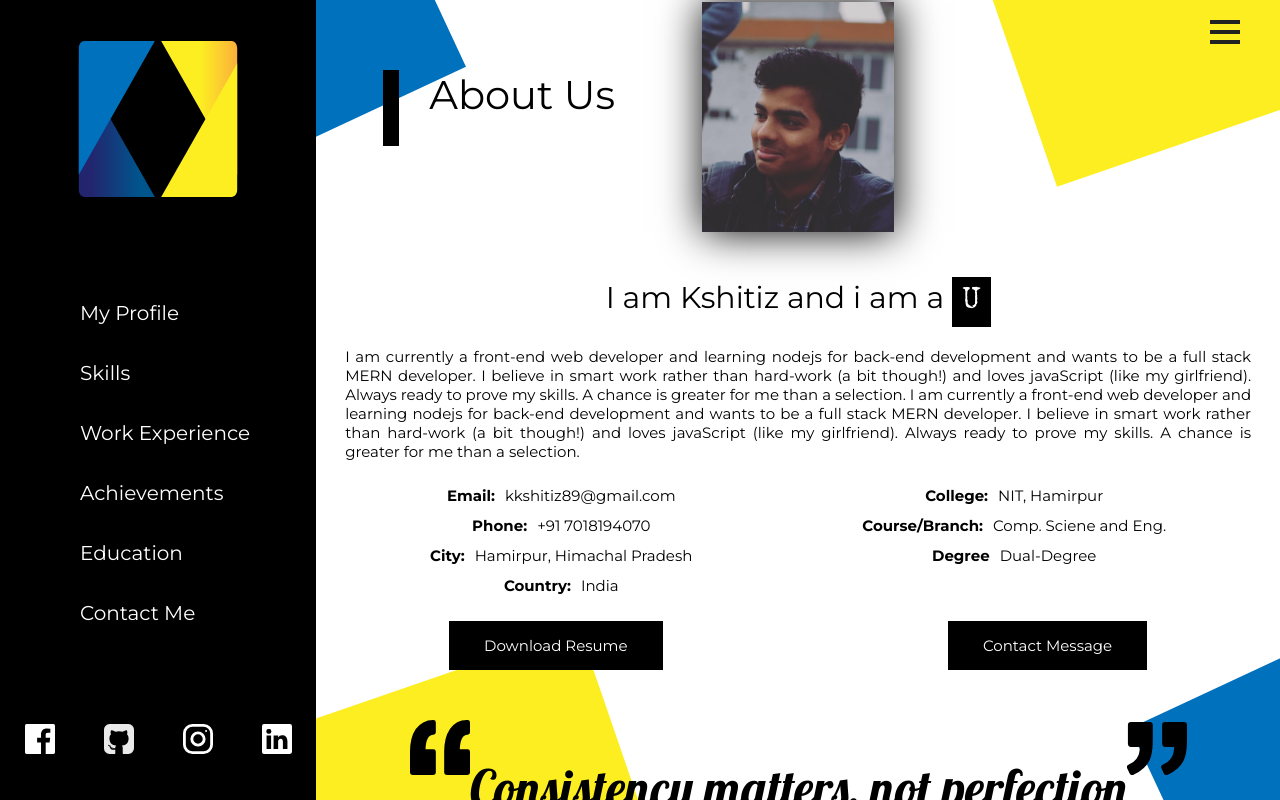
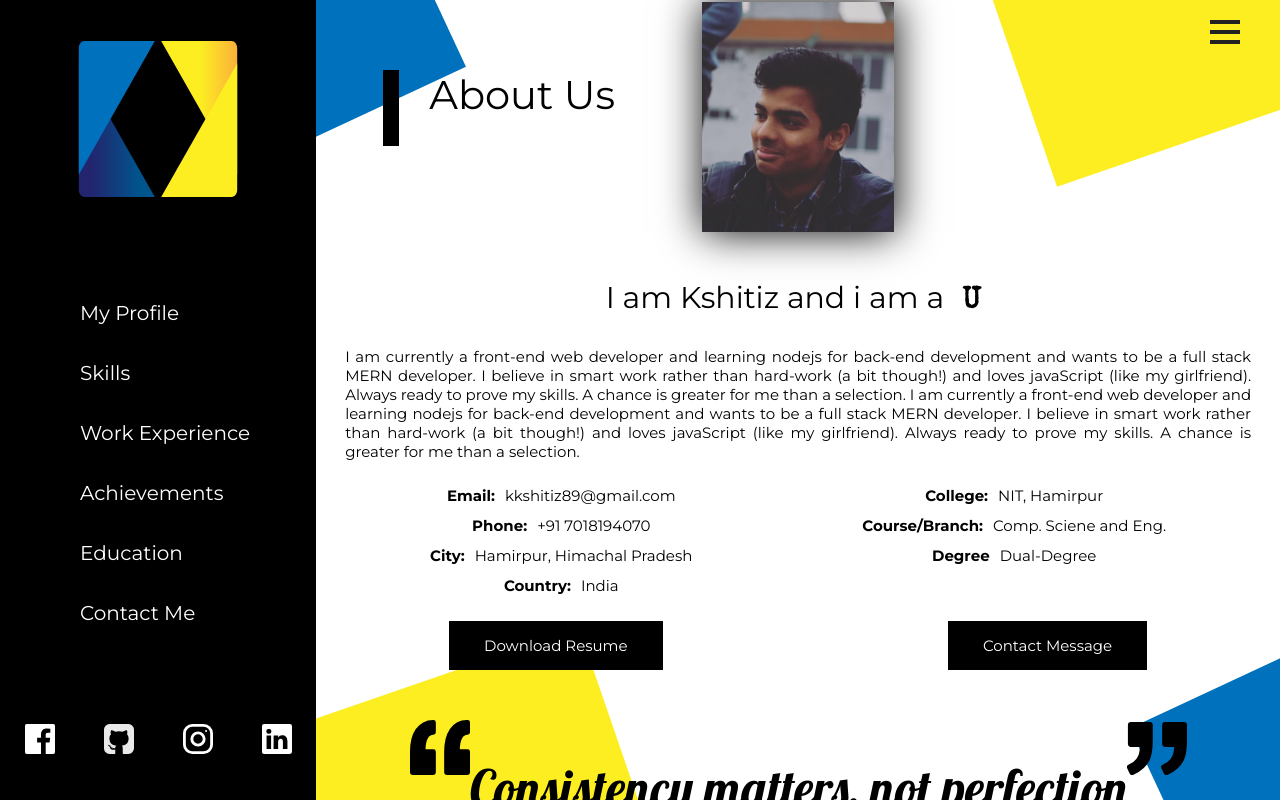
Before and after one commit to kshitijk83/Portfolio, a React (Create React App) app in the folder kk-portfolio/: page /profile in a window 1280 px wide. Built offline with nearby package versions, Linux system fonts and the light colour scheme; a web font is replaced by a local one.

Commit message:
changing styles of typewriter animation

```diff
--- a/kk-portfolio/src/components/profile/description/head/head.scss
+++ b/kk-portfolio/src/components/profile/description/head/head.scss
@@ -1,7 +1,8 @@
 .words{
     display: inline-block;
-    color: white;
-    background: black;
+    color: black;
+    font-weight: bold;
+    // background: black;
     padding: 1rem;
     font-family: 'Special Elite', cursive;
 }
```
